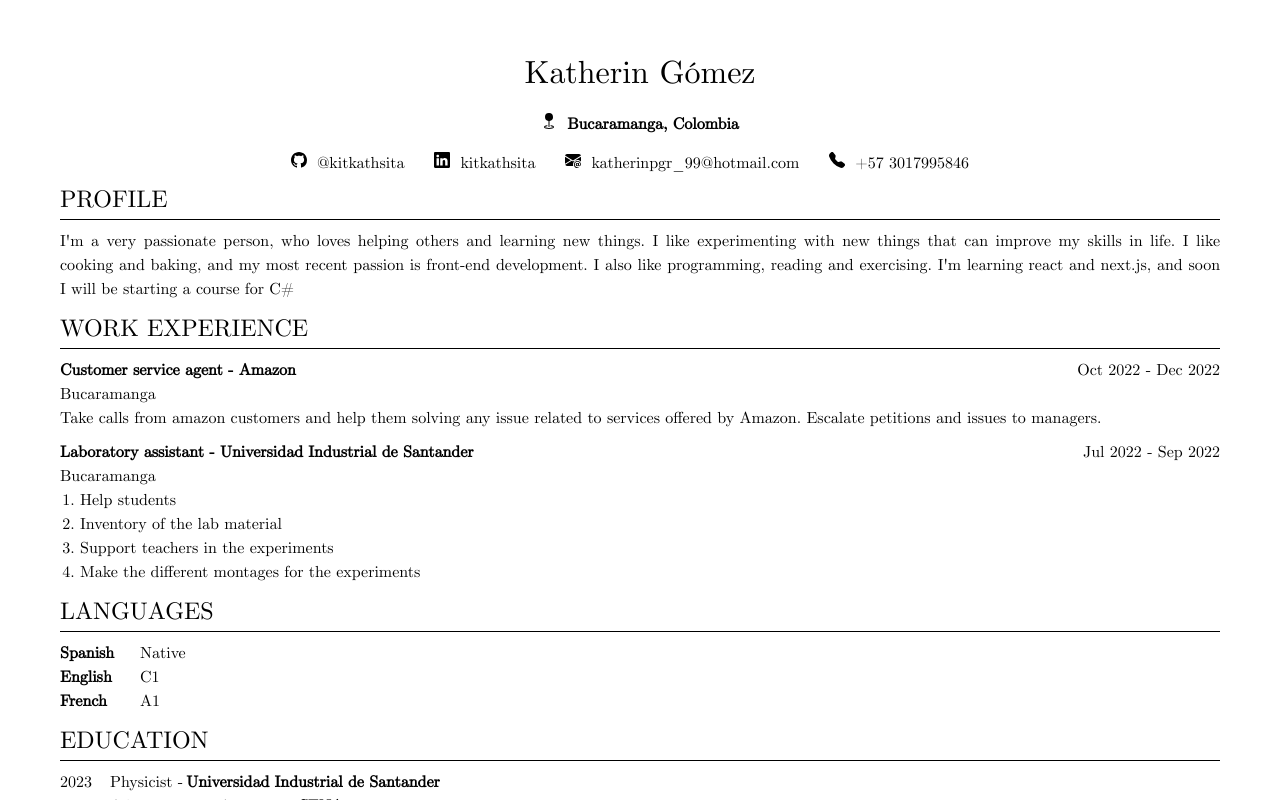
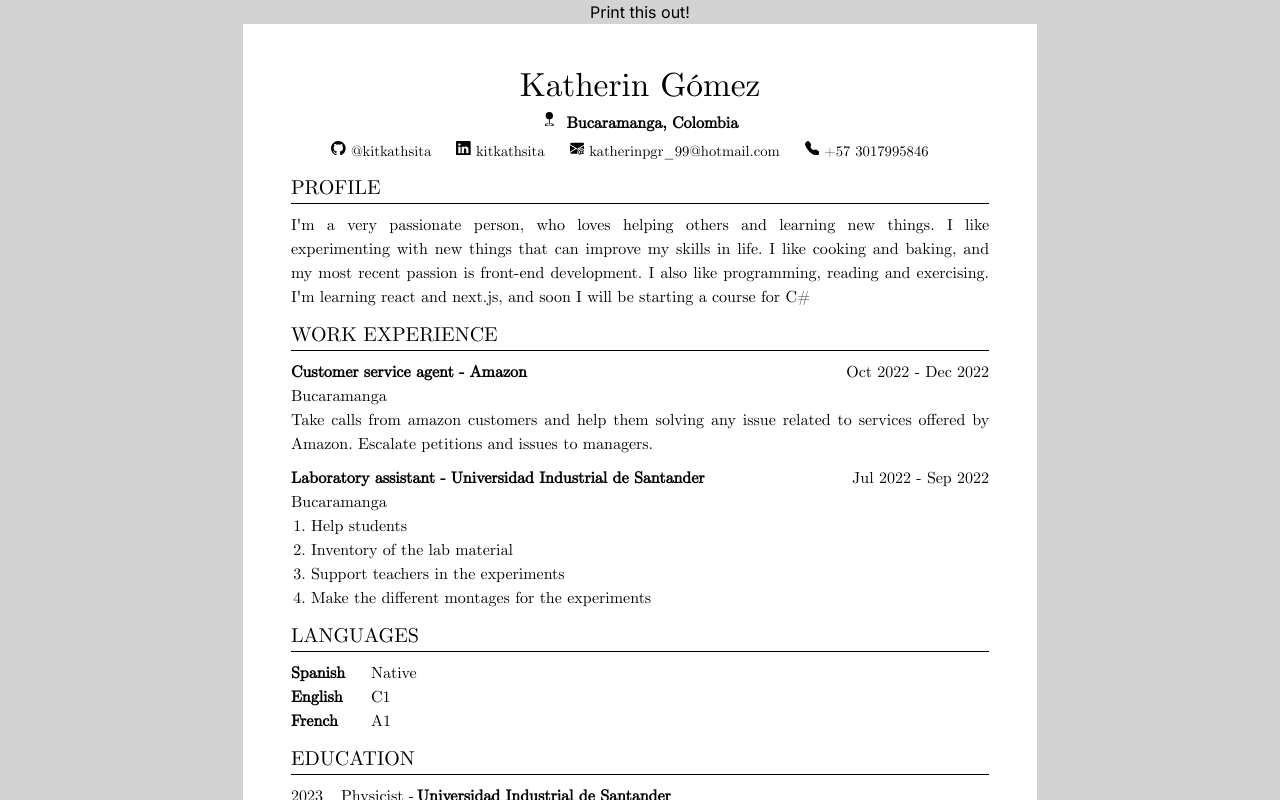
Before and after one commit to kitkathsita/CV-creation, a Next.js app: page / in a window 1280 px wide. Shown: the top 800 px of the page. Built offline with nearby package versions, Linux system fonts and the light colour scheme.

Commit message:
edited the page so it fits in an A4 paper, and added the print function

```diff
--- a/app/globals.css
+++ b/app/globals.css
@@ -14,15 +14,25 @@
 
 body {
   font-family: 'Computer Modern';
-  margin: 50px 50px;
+  display: flex;
+  justify-content: center;
+  align-items: center;
+  flex-direction: column;
+  background-color: lightgrey;
 }
 
 #page {
-  height: 1000px;
+  width: 210mm;
+  height: 296mm;
+  background-color: white;
+}
+
+#margin {
+  padding: 10mm;
 }
 
 #name {
-  font-size: 4vh;
+  font-size: 25pt;
   font-family: 'Computer Modern';
   display: flex;
   justify-content: center;
@@ -30,13 +40,13 @@ body {
 
 .location {
   display: flex;
-  font-size: 2vh;
+  font-size: 12pt;
   justify-content: center;
   gap: 10px;
 }
 
 #loc {
-  font-size: 2vh;
+  font-size: 12pt;
   font-weight: bold;
   font-family: 'Computer Modern';
   display: flex;
@@ -44,29 +54,27 @@ body {
 }
 
 .icon {
-  height: 2vh;
+  height: 11pt;
+  width: 11pt;
+  text-align: center;
 }
 
 #contactInfo {
-  font-size: 2vh;
+  font-size: 11pt;
   font-family: 'Computer Modern';
   display: flex;
   justify-content: center;
-  gap: 10px;
-  height: 2vh;
+  gap: 5px;
+  text-align: center;
+  margin-top: 5px;
 }
 
 #contactInfo > div {
   margin-right: 20px;
 }
 
-.header > div {
-  margin-top: 15px;
-  margin-bottom: 15px;
-}
-
 #section {
-  font-size: 3vh;
+  font-size: 15pt;
   font-family: 'Computer Modern';
   margin: 10px;
   border-bottom: solid 1px;
@@ -74,7 +82,7 @@ body {
 }
 
 .description {
-  font-size: 2vh;
+  font-size: 12pt;
   font-family: 'Computer Modern';
   margin-left: 10px;
   margin-right: 10px;
@@ -82,7 +90,7 @@ body {
 }
 
 .datePos {
-  font-size: 2vh;
+  font-size: 12pt;
   font-family: 'Computer Modern';
   margin: 10px;
   margin-bottom: 0px;
@@ -95,13 +103,13 @@ body {
 }
 
 .loc {
-  font-size: 2vh;
+  font-size: 12pt;
   font-family: 'Computer Modern';
   margin-left: 10px;
 }
 
 .taskJob {
-  font-size: 2vh;
+  font-size: 12pt;
   font-family: 'Computer Modern';
   margin-left: 20px;
   list-style-type: decimal;
@@ -114,7 +122,7 @@ li {
 .idiom {
   display: flex;
   margin-left: 10px;
-  font-size: 2vh;
+  font-size: 12pt;
   font-family: 'Computer Modern';
 }
 
@@ -126,7 +134,7 @@ li {
 .addEducation, .groupin{
   display: flex;
   margin-left: 10px;
-  font-size: 2vh;
+  font-size: 12pt;
   font-family: 'Computer Modern';
 }
 
--- a/app/page.js
+++ b/app/page.js
@@ -1,9 +1,10 @@
 'use client'
-import React, { useState } from 'react';
+import React, { useState, useRef } from 'react';
 import Header from '../components/Header';
 import Section from '../components/Section';
 import './globals.css';
 import Info from '../info.json';
+import ReactToPrint from "react-to-print";
 
 
 const sectionMock = ["PROFILE", 'WORK EXPERIENCE', 'LANGUAGES', 'EDUCATION', 'SKILLS'];
@@ -11,44 +12,24 @@ const sectionMock = ["PROFILE", 'WORK EXPERIENCE', 'LANGUAGES', 'EDUCATION', 'SK
 const { name, lastName, location } = Info
 const { gitHub:github , linkedIn, cellPhoneNumber:cellphone, email } = Info.contactInfo
 
-/*const name = Info.name
-const lastName = Info.lastName
-const location = Info.location
-const github = Info.contactInfo.gitHub
-const linkedIn = Info.contactInfo.linkedIn
-const cellphone = Info.contactInfo.cellPhoneNumber
-const email = Info.contactInfo.email*/
-const desc = Info.profileDescription
-const languagesSpoken = Info.languages
-const skills = Info.skills
-const experience = Info.workExperience
-const educationDegrees = Info.education
-
-/* export default function Home() {
+export default function Home() {
   let i = 0
+  let componentRef = useRef();
   return (
     <>
-    <Header Name={'Katherin Paola Gómez'} Location={'Bucaramanga, Colombia'} github={'@kitkathsita'} linkedIn={'kitkathsita'} email={'katherinpgr@gmail.com'} cellphone={'+57 3017995846'}></Header>
-    <SectionDesc sectionName={'PROFILE'} profile={desc}></SectionDesc>
-    <SectionWE sectionName={'WORK EXPERIENCE'} position={'Customer service agent'} role={experience}></SectionWE>
-    <SectionLangue sectionName={'LANGUAGES'} languages={languagesSpoken}></SectionLangue>
-    <SectionEduc sectionName={'EDUCATION'} education={educationDegrees}></SectionEduc>
-    <SectionSkill sectionName={'SKILLS'} skills={skills}></SectionSkill>
-    </>
-  )
-} */
-
-export default function Home() {
-  let i = 0
-  return (
-    <>
-      <div id='page'>
+      <ReactToPrint
+          trigger={() => <button>Print this out!</button>}
+          content={() => componentRef}
+      />
+      <div id='page' ref={(el) => (componentRef = el)}>
+        <div id='margin'>
           <Header Name={name+' '+lastName} Location={location} github={github} linkedIn={linkedIn} email={email} cellphone={cellphone}></Header>
           {
           sectionMock.map(section => {
             return <Section section={section} information={Info}></Section>
           })
           }
+        </div>
       </div>
     </>
   )
--- a/components/Header.js
+++ b/components/Header.js
@@ -14,7 +14,7 @@ export default function Header({ Name, Location, github, linkedIn, email, cellph
 				<div>{github}</div>
 				<BsLinkedin className='icon'></BsLinkedin>
 				<div>{linkedIn}</div>
-				<BsEnvelopeAtFill> className='icon'</BsEnvelopeAtFill>
+				<BsEnvelopeAtFill className='icon'></BsEnvelopeAtFill>
 				<div>{email}</div>
 				<BsTelephoneFill className='icon'></BsTelephoneFill>
 				<div>{cellphone}</div>
--- a/package.json
+++ b/package.json
@@ -19,7 +19,8 @@
     "next": "13.4.6",
     "react": "18.2.0",
     "react-dom": "18.2.0",
-    "react-icons": "^4.10.1"
+    "react-icons": "^4.10.1",
+    "react-to-print": "^2.14.13"
   },
   "devDependencies": {
     "autoprefixer": "^10.4.14",
```
Also changed, not shown: 1 other file (tests, documents, lock files or other folders). Lines whose indentation alone changed are shown as unchanged.
